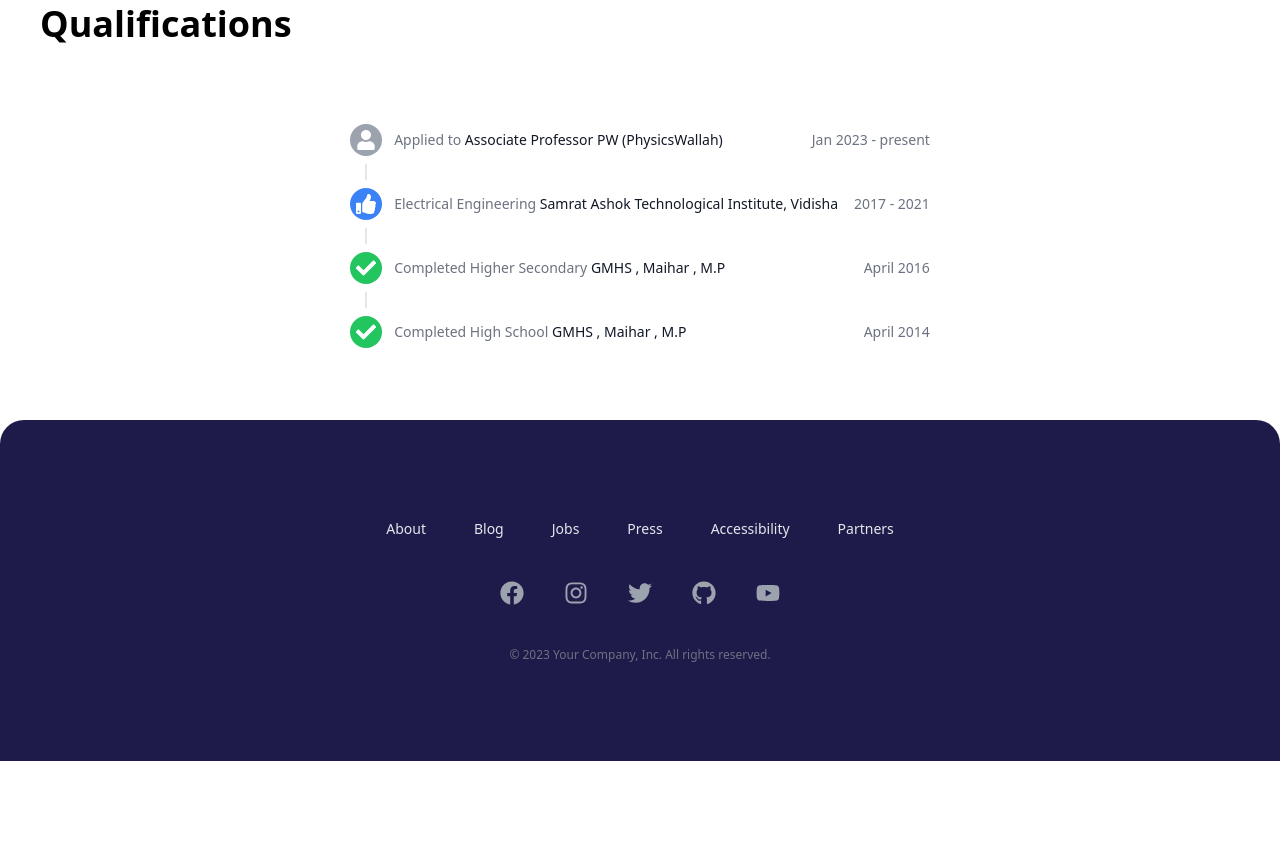
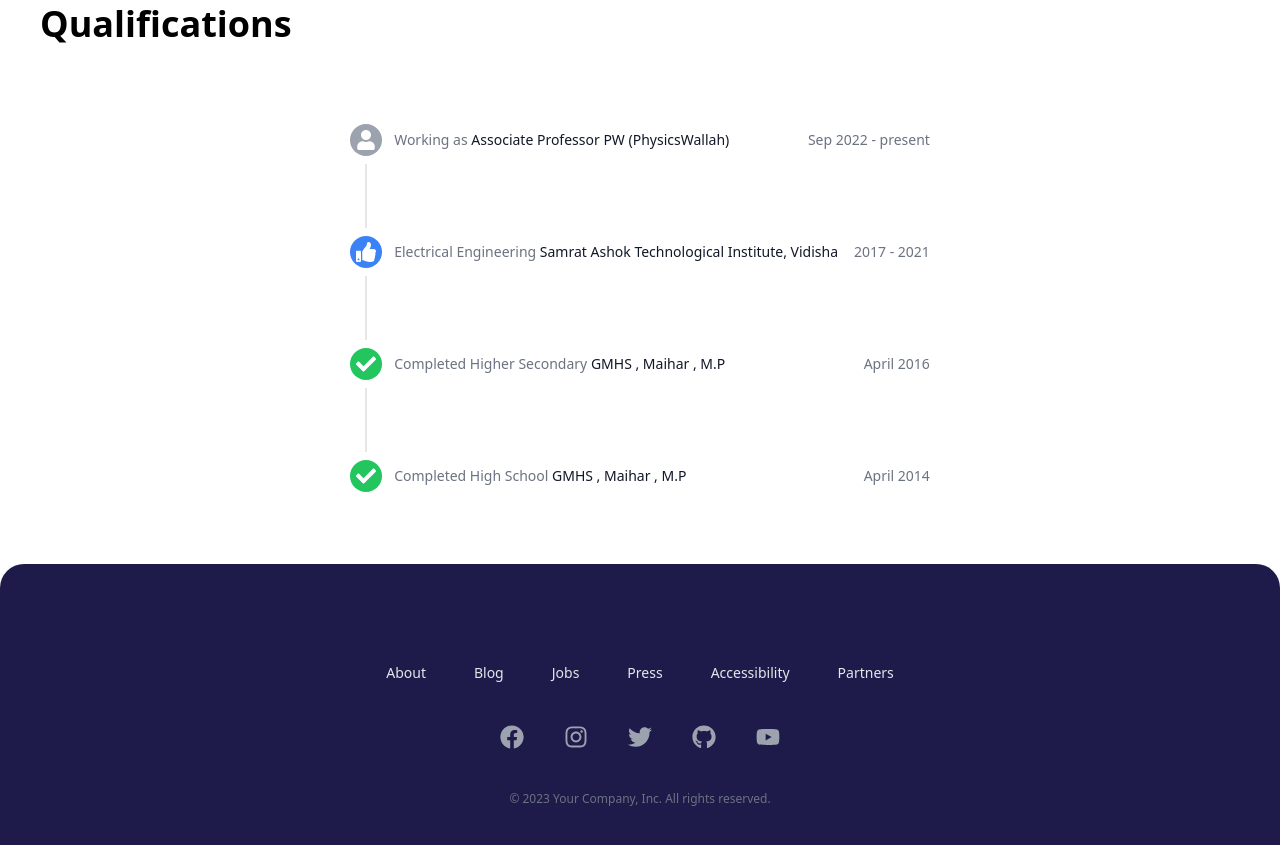
Before and after one commit to abhishek-06-singh/Ambuj_Portfolio, a React (Create React App) app in the folder ambuj-portfolio/: page / in a window 1280 px wide. Shown: the part 3160-4005 px from the top of the page. Before the commit the page ends 3921 px from the top, so only its background shows below. Built offline with nearby package versions, Linux system fonts and the light colour scheme.

Commit message:
added proper experience

```diff
--- a/ambuj-portfolio/src/components/qualification/Qualification.jsx
+++ b/ambuj-portfolio/src/components/qualification/Qualification.jsx
@@ -5,10 +5,10 @@
   const timeline = [
     {
       id: 1,
-      content: "Applied to",
+      content: "Working as ",
       target: "Associate Professor PW (PhysicsWallah) ",
       href: "#",
-      date: "Jan 2023 - present",
+      date: "Sep 2022 - present",
       datetime: "2023-01-20",
       icon: FaUser,
       iconBackground: "bg-gray-400",
@@ -57,10 +57,10 @@
       </h2>
 
       <div className="flex items-center justify-center p-10" id="qualification">
-        <ul role="list" className="-mb-8">
+        <ul role="list" className="-mb-20">
           {timeline.map((event, eventIdx) => (
             <li key={event.id}>
-              <div className="relative pb-8">
+              <div className="relative pb-20">
                 {eventIdx !== timeline.length - 1 ? (
                   <span
                     className="absolute left-4 top-4 -ml-px h-full w-0.5 bg-gray-200"
```
